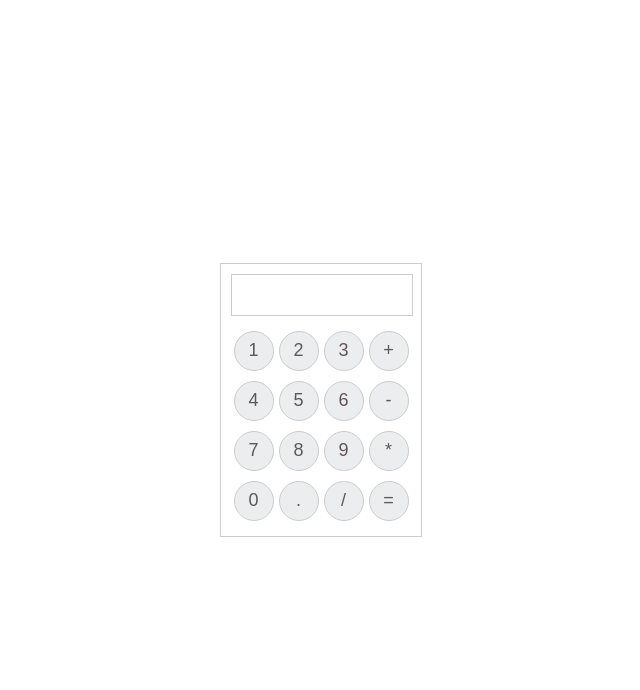
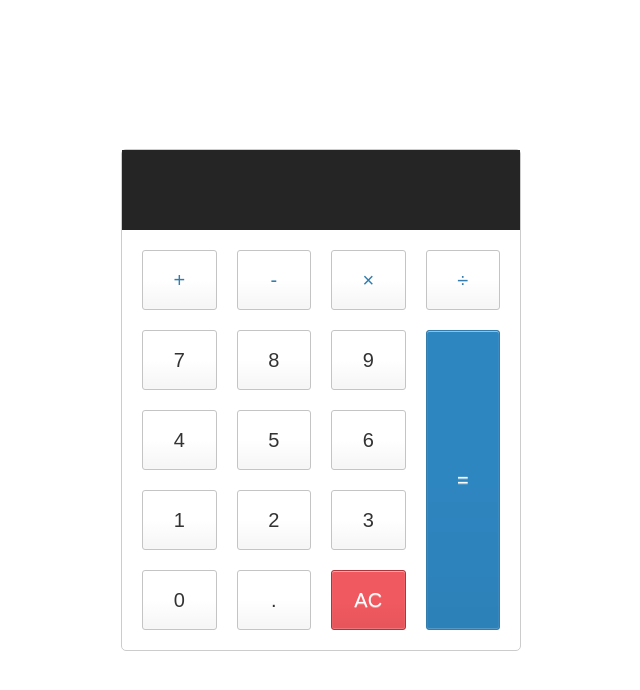
Before and after one commit to qkaxhfms/coreJavascript, a plain HTML site: page e.calculator/index.html in a window 1280 px wide. Shown: the whole page, without its empty margins (319-959 px from the left). Drawn offline with Linux system fonts and the light colour scheme.

Commit message:
[ CI ] 계산기 만들어보기

```diff
--- a/e.calculator/index.html
+++ b/e.calculator/index.html
@@ -12,153 +12,57 @@
             <div class="calculator">
                 <div class="inputContainer">
                     <input
-                        type="number"
-                        id="numberBox"
-                        name="numberBox"
-                        class="input inputBox"
+                        type="text"
+                        class="input inputBox calculator-screen"
+                        value=""
+                        disabled
                     />
-                </div>
-                <div class="tableContainer">
-                    <table class="table">
-                        <tbody>
-                            <tr>
-                                <td>
+                    <div class="calculator-keys">
+                        <button type="button" class="operator" value="+">
+                            +
+                        </button>
+                        <button type="button" class="operator" value="-">
+                            -
+                        </button>
+                        <button type="button" class="operator" value="*">
+                            ×
+                        </button>
+                        <button type="button" class="operator" value="/">
+                            ÷
+                        </button>
+
+                        <button type="button" value="7">7</button>
+                        <button type="button" value="8">8</button>
+                        <button type="button" value="9">9</button>
+
+                        <button type="button" value="4">4</button>
+                        <button type="button" value="5">5</button>
+                        <button type="button" value="6">6</button>
+
+                        <button type="button" value="1">1</button>
+                        <button type="button" value="2">2</button>
+                        <button type="button" value="3">3</button>
+
+                        <button type="button" value="0">0</button>
+                        <button type="button" class="decimal" value=".">
+                            .
+                        </button>
                         <button
                             type="button"
-                                        class="button btn btnNum"
+                            class="all-clear"
+                            value="all-clear"
                         >
-                                        1
+                            AC
                         </button>
-                                </td>
-                                <td>
+
                         <button
                             type="button"
-                                        class="button btn btnNum"
-                                    >
-                                        2
-                                    </button>
-                                </td>
-                                <td>
-                                    <button
-                                        type="button"
-                                        class="button btn btnNum"
-                                    >
-                                        3
-                                    </button>
-                                </td>
-                                <td>
-                                    <button
-                                        type="button"
-                                        class="button btn btnPlus"
-                                    >
-                                        +
-                                    </button>
-                                </td>
-                            </tr>
-                            <tr>
-                                <td>
-                                    <button
-                                        type="button"
-                                        class="button btn btnNum"
-                                    >
-                                        4
-                                    </button>
-                                </td>
-                                <td>
-                                    <button
-                                        type="button"
-                                        class="button btn btnNum"
-                                    >
-                                        5
-                                    </button>
-                                </td>
-                                <td>
-                                    <button
-                                        type="button"
-                                        class="button btn btnNum"
-                                    >
-                                        6
-                                    </button>
-                                </td>
-                                <td>
-                                    <button
-                                        type="button"
-                                        class="button btn btnMinu"
-                                    >
-                                        -
-                                    </button>
-                                </td>
-                            </tr>
-                            <tr>
-                                <td>
-                                    <button
-                                        type="button"
-                                        class="button btn btnNum"
-                                    >
-                                        7
-                                    </button>
-                                </td>
-                                <td>
-                                    <button
-                                        type="button"
-                                        class="button btn btnNum"
-                                    >
-                                        8
-                                    </button>
-                                </td>
-                                <td>
-                                    <button
-                                        type="button"
-                                        class="button btn btnNum"
-                                    >
-                                        9
-                                    </button>
-                                </td>
-                                <td>
-                                    <button
-                                        type="button"
-                                        class="button btn btnMultiple"
-                                    >
-                                        *
-                                    </button>
-                                </td>
-                            </tr>
-                            <tr>
-                                <td>
-                                    <button
-                                        type="button"
-                                        class="button btn btnNum"
-                                    >
-                                        0
-                                    </button>
-                                </td>
-                                <td>
-                                    <button
-                                        type="button"
-                                        class="button btn btnNum"
-                                    >
-                                        .
-                                    </button>
-                                </td>
-                                <td>
-                                    <button
-                                        type="button"
-                                        class="button btn btnNum"
-                                    >
-                                        /
-                                    </button>
-                                </td>
-                                <td>
-                                    <button
-                                        type="button"
-                                        class="button btn btnResult"
+                            class="equal-sign operator"
+                            value="="
                         >
                             =
                         </button>
-                                </td>
-                            </tr>
-                        </tbody>
-                    </table>
+                    </div>
                 </div>
             </div>
         </div>
--- a/e.calculator/style.css
+++ b/e.calculator/style.css
@@ -1,71 +1,98 @@
 @charset "utf-8";
-
-* {
-    margin: 0;
-    padding: 0;
-}
 html {
     font-size: 62.5%;
+    font-family: "arial";
 }
 html,
 body {
-    height: 100vh;
-    display: flex;
-    align-items: center;
-    justify-content: center;
-    text-align: center;
-}
-
-.flexContainer {
-    display: flex;
-    align-items: center;
-    justify-content: center;
-}
-input,
-button {
-    width: 100%;
-    min-width: 40px;
-    height: 40px;
     margin: 0;
     padding: 0;
-    font: 400 1.4rem/1.4 "arial";
-    border: 1px solid #ccc;
+    box-sizing: border-box;
 }
-button {
-    background: #111;
-    color: #ccc;
-}
-table {
-    table-layout: fixed;
-    width: 100%;
-    border-collapse: collapse;
-}
-table tr {
-}
-table tr,
-table td {
+*,
+*::before,
+*::after {
+    margin: 0;
     padding: 0;
-}
-table td {
+    box-sizing: inherit;
 }
 
 .calculator {
-    padding: 1rem;
-    width: 180px;
-    margin: 0 auto;
     border: 1px solid #ccc;
+    border-radius: 5px;
+    position: absolute;
+    top: 50%;
+    left: 50%;
+    transform: translate(-50%, -50%);
+    width: 400px;
 }
 
-.inputContainer {
-    margin-bottom: 1rem;
+.calculator-screen {
+    width: 100%;
+    font-size: 5rem;
+    height: 80px;
+    border: none;
+    background-color: #252525;
+    color: #fff;
+    text-align: right;
+    padding-right: 20px;
+    padding-left: 10px;
 }
-.tableContainer {
+
+button {
+    height: 60px;
+    background-color: #fff;
+    border-radius: 3px;
+    border: 1px solid #c4c4c4;
+    background-color: transparent;
+    font-size: 2rem;
+    color: #333;
+    background-image: linear-gradient(
+        to bottom,
+        transparent,
+        transparent 50%,
+        rgba(0, 0, 0, 0.04)
+    );
+    box-shadow: inset 0 0 0 1px rgba(255, 255, 255, 0.05),
+        inset 0 1px 0 0 rgba(255, 255, 255, 0.45),
+        inset 0 -1px 0 0 rgba(255, 255, 255, 0.15),
+        0 1px 0 0 rgba(255, 255, 255, 0.15);
+    text-shadow: 0 1px rgba(255, 255, 255, 0.4);
 }
-.calculator .btn {
-    margin: 0.5rem 0;
-    width: 4rem;
-    border-radius: 100%;
-    color: #5e5858;
-    background: #ecedef;
-    font-size: 1.8rem;
+
+button:hover {
+    background-color: #eaeaea;
 }
+
+.operator {
+    color: #337cac;
+}
+
+.all-clear {
+    background-color: #f0595f;
+    border-color: #b0353a;
+    color: #fff;
+}
+
+.all-clear:hover {
+    background-color: #f17377;
+}
+
+.equal-sign {
+    background-color: #2e86c0;
+    border-color: #337cac;
+    color: #fff;
+    height: 100%;
+    grid-area: 2 / 4 / 6 / 5;
+}
+
+.equal-sign:hover {
+    background-color: #4e9ed4;
+}
+
+.calculator-keys {
+    display: grid;
+    grid-template-columns: repeat(4, 1fr);
+    grid-gap: 20px;
+    padding: 20px;
+}
```
Also changed, not shown: e.calculator/calculator.js (+33 -58 lines), 1 other file. Lines whose indentation alone changed are shown as unchanged.
